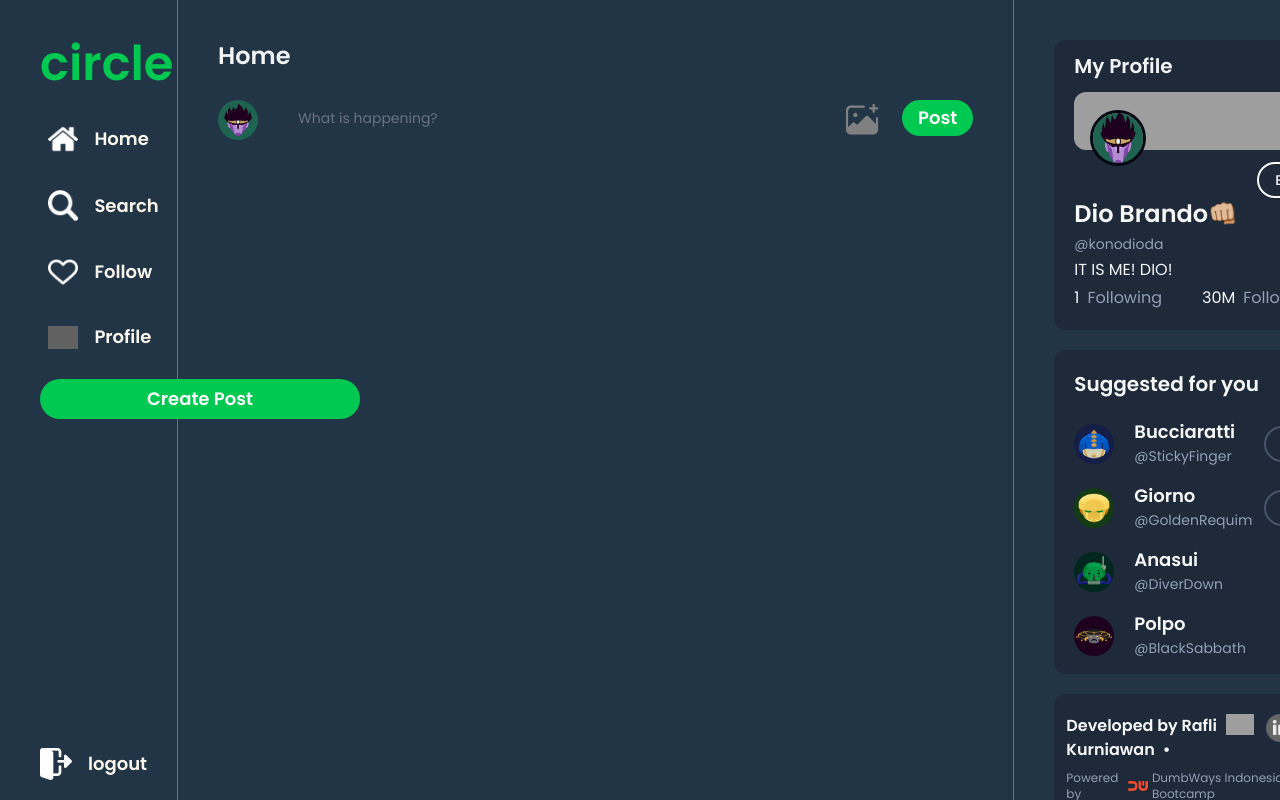
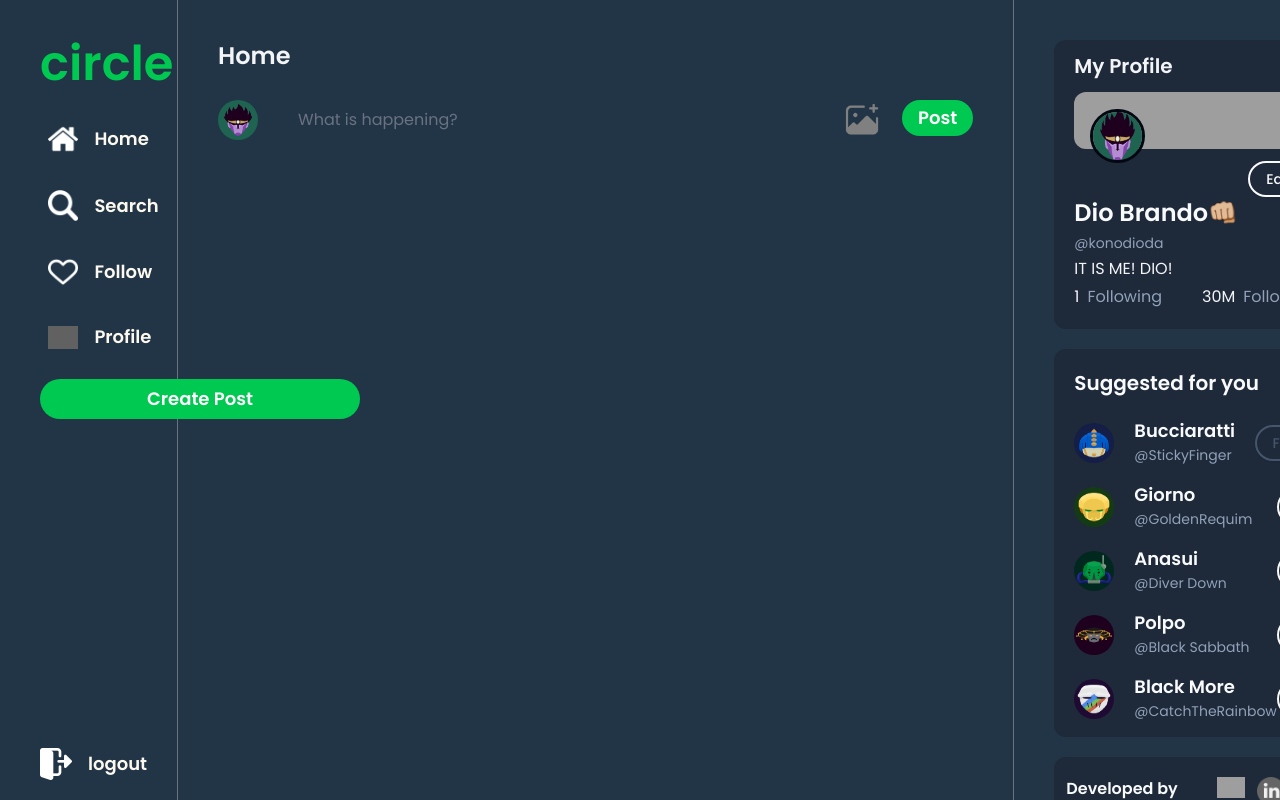
Before and after one commit to mrkurniawan20/circle-app, a React (Vite) app: page /home in a window 1280 px wide. Shown: the top 800 px of the page. Built offline with nearby package versions, Linux system fonts and the light colour scheme; grey boxes are pictures that could not be loaded.

Commit message:
Feat: making suggested account list into components

```diff
--- a/src/components/MainContent.tsx
+++ b/src/components/MainContent.tsx
@@ -17,7 +17,7 @@ function MainContent() {
           <AvatarImage src="./src/assets/img/star platinum.png" alt="@shadcn" />
           <AvatarFallback>ZW</AvatarFallback>
         </Avatar>
-        <Textarea className="ml-2 resize-none w-xl max-w-xl  border-none shadow-none focus:ring-green-500 items-center text-gray-100 " placeholder="What is happening?"></Textarea>
+        <Textarea className="ml-2 resize-none w-xl max-w-xl  border-none shadow-none focus:ring-green-500 items-center text-gray-100 text-xl md:text-base" placeholder="What is happening?"></Textarea>
         <img className="justify-self-end invert-50  size-10" src="./src/assets/img/add-image.png" alt="" />
         <Button variant="circle" className="justify-self-end ">
           Post
--- a/src/components/ProfileBar.tsx
+++ b/src/components/ProfileBar.tsx
@@ -2,6 +2,50 @@ import React from 'react';
 import { Button } from './ui/button';
 import { Avatar, AvatarFallback, AvatarImage } from '@/components/ui/avatar';
 import { NavLink } from 'react-router-dom';
+import SuggestedAccount from './SuggestedAccount';
+
+const users = [
+  {
+    page: 'bucciaratti',
+    image: 'sticky finger',
+    fallback: 'B',
+    name: 'Bucciaratti',
+    username: 'StickyFinger',
+    buttonType: 'followed' as 'followed' | 'follow',
+  },
+  {
+    page: 'giorno',
+    image: 'golden requim',
+    fallback: 'GG',
+    name: 'Giorno',
+    username: 'GoldenRequim',
+    buttonType: 'follow' as 'follow' | 'followed',
+  },
+  {
+    page: 'anasui',
+    image: 'diver down',
+    fallback: 'A',
+    name: 'Anasui',
+    username: 'Diver Down',
+    buttonType: 'follow' as 'follow' | 'followed',
+  },
+  {
+    page: 'polpo',
+    image: 'black sabbath',
+    fallback: 'P',
+    name: 'Polpo',
+    username: 'Black Sabbath',
+    buttonType: 'follow' as 'follow' | 'followed',
+  },
+  {
+    page: 'Blackmore',
+    image: 'rainbow',
+    fallback: 'B',
+    name: 'Black More',
+    username: 'CatchTheRainbow',
+    buttonType: 'follow' as 'follow' | 'followed',
+  },
+];
 
 function ProfileBar() {
   return (
@@ -32,58 +76,9 @@ function ProfileBar() {
         </div>
         <div className="second-profile-container bg-gray-800 mt-5 rounded-xl">
           <h3 className="text-xl font-semibold text-gray-50 pt-5 pb-5  pl-5 pr-5 ">Suggested for you </h3>
-          <NavLink to={'/'} className="profile flex pb-3 pl-5 pr-5  hover:bg-slate-700">
-            <Avatar className="my-auto">
-              <AvatarImage src="./src/assets/img/sticky finger.png" alt="@shadcn" />
-              <AvatarFallback>ZW</AvatarFallback>
-            </Avatar>
-            <div className="pl-5">
-              <h5 className="text-lg font-semibold text-gray-50">Bucciaratti</h5>
-              <p className="text-slate-400 text-sm pb-1">@StickyFinger</p>
-            </div>
-            <Button variant={'followed'} className="rounded-full ms-auto my-auto">
-              Following
-            </Button>
-          </NavLink>
-          <NavLink to={'/'} className="profile flex pb-3 pl-5 pr-5  hover:bg-slate-700">
-            <Avatar className="my-auto">
-              <AvatarImage src="./src/assets/img/golden requim.png" alt="@shadcn" />
-              <AvatarFallback>ZW</AvatarFallback>
-            </Avatar>
-            <div className="pl-5">
-              <h5 className="text-lg font-semibold text-gray-50">Giorno</h5>
-              <p className="text-slate-400 text-sm pb-1">@GoldenRequim</p>
-            </div>
-            <Button variant={'followed'} className="rounded-full ms-auto my-auto">
-              Following
-            </Button>
-          </NavLink>
-          <NavLink to={'/'} className="profile flex pb-3 pl-5 pr-5  hover:bg-slate-700">
-            <Avatar className="my-auto">
-              <AvatarImage src="./src/assets/img/diver down.png" alt="@shadcn" />
-              <AvatarFallback>ZW</AvatarFallback>
-            </Avatar>
-            <div className="pl-5">
-              <h5 className="text-lg font-semibold text-gray-50">Anasui</h5>
-              <p className="text-slate-400 text-sm pb-1">@DiverDown</p>
-            </div>
-            <Button variant={'follow'} className="rounded-full ms-auto my-auto">
-              Follow
-            </Button>
-          </NavLink>
-          <NavLink to={'/'} className="profile flex pb-3 pl-5 pr-5  hover:bg-slate-700">
-            <Avatar className="my-auto  ">
-              <AvatarImage src="./src/assets/img/black sabbath.png" alt="@shadcn" />
-              <AvatarFallback>ZW</AvatarFallback>
-            </Avatar>
-            <div className="pl-5 pr-10 ">
-              <h5 className="text-lg font-semibold text-gray-50">Polpo</h5>
-              <p className="text-slate-400 text-sm pb-1">@BlackSabbath</p>
-            </div>
-            <Button variant={'follow'} className="rounded-full ms-auto my-auto">
-              Follow
-            </Button>
-          </NavLink>
+          {users.map((user, index) => (
+            <SuggestedAccount key={index} page={user.page} image={user.image} fallback={user.fallback} name={user.name} username={user.username} buttonType={user.buttonType} />
+          ))}
         </div>
         <div className="third-profile-container bg-gray-800 mt-5 pl-3 pr-3 rounded-xl">
           <div className="pt-5 pb-5">
--- /dev/null
+++ b/src/components/SuggestedAccount.tsx
@@ -0,0 +1,33 @@
+import React from 'react';
+import { NavLink } from 'react-router-dom';
+import { Avatar, AvatarFallback, AvatarImage } from './ui/avatar';
+import { Button } from './ui/button';
+
+interface AvatarSuggest {
+  page: string;
+  image: string;
+  fallback: string;
+  name: string;
+  username: string;
+  buttonType: 'follow' | 'followed';
+}
+
+function SuggestedAccount({ page, image, fallback, name, username, buttonType }: AvatarSuggest) {
+  return (
+    <NavLink to={`/${page}`} className="profile flex pb-3 pl-5 pr-5  hover:bg-slate-700">
+      <Avatar className="my-auto">
+        <AvatarImage src={`./src/assets/img/${image}.png`} alt="@shadcn" />
+        <AvatarFallback>{fallback}</AvatarFallback>
+      </Avatar>
+      <div className="pl-5">
+        <h5 className="text-lg font-semibold text-gray-50">{name}</h5>
+        <p className="text-slate-400 text-sm pb-1">@{username}</p>
+      </div>
+      <Button variant={buttonType === 'follow' ? 'follow' : 'followed'} className="rounded-full ms-auto my-auto">
+        {buttonType === 'follow' ? 'Follow' : 'Following'}
+      </Button>
+    </NavLink>
+  );
+}
+
+export default SuggestedAccount;
--- a/src/components/ui/avatar.tsx
+++ b/src/components/ui/avatar.tsx
@@ -8,7 +8,7 @@ function Avatar({ className, ...props }: React.ComponentProps<typeof AvatarPrimi
 }
 
 function AvatarImage({ className, ...props }: React.ComponentProps<typeof AvatarPrimitive.Image>) {
-  return <AvatarPrimitive.Image data-slot="avatar-image" className={cn('aspect-square size-full', className)} {...props} />;
+  return <AvatarPrimitive.Image data-slot="avatar-image" className={cn('aspect-square size-full ', className)} {...props} />;
 }
 
 function AvatarFallback({ className, ...props }: React.ComponentProps<typeof AvatarPrimitive.Fallback>) {
```
Also changed, not shown: src/assets/img/rainbow.png (renamed from src/assets/img/za rainbow.png).
